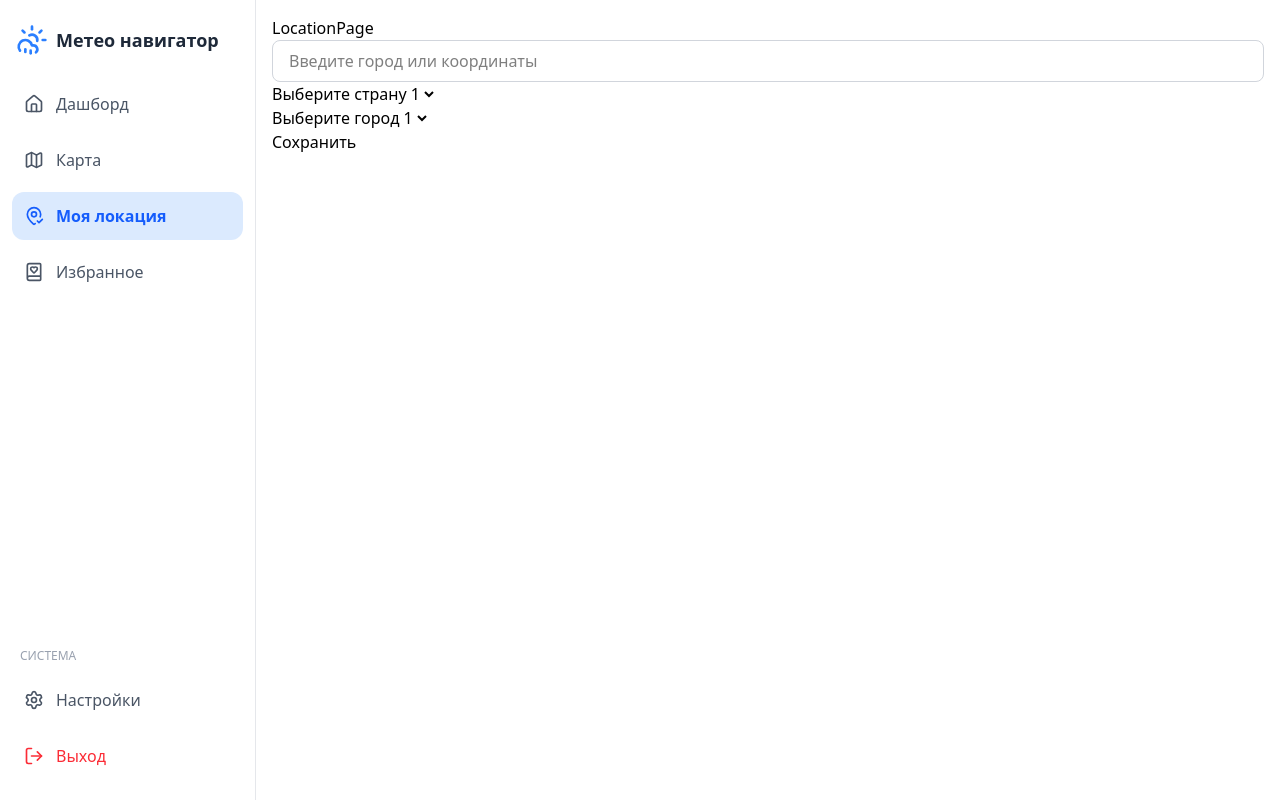
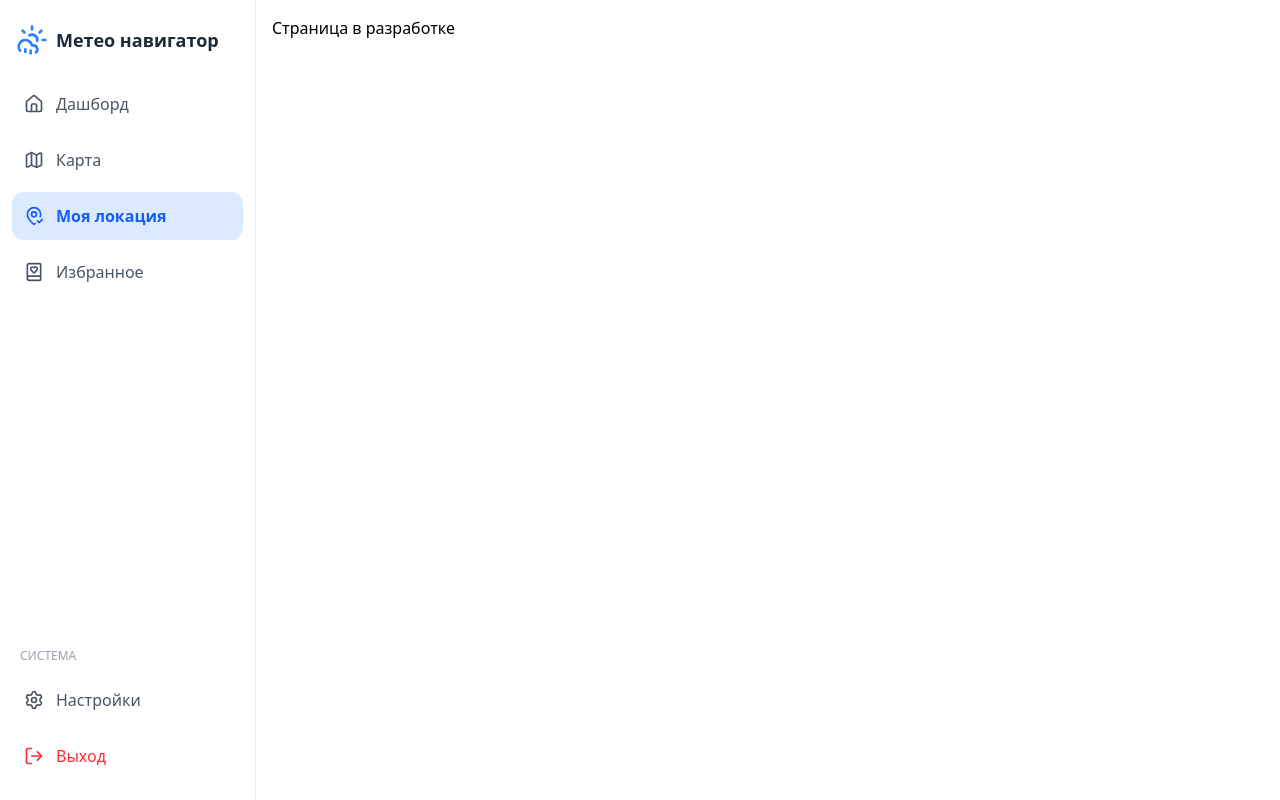
Before and after one commit to 85ar/weather-app, a Vue app: page /location in a window 1280 px wide. Built offline with nearby package versions, Linux system fonts and the light colour scheme; the HTML template or start-up script is replaced by a standard one; what vue-tippy would draw is missing.

Commit message:
Страницы на разработке & favicon

```diff
--- a/src/main.ts
+++ b/src/main.ts
@@ -13,6 +13,7 @@ import router from './router'
 
 const app = createApp(App)
 
+// Базовая настройка для всплывающих уведомлений
 app.use(Toast, {
   transition: 'Vue-Toastification__bounce',
   maxToasts: 5,
@@ -24,6 +25,7 @@ app.use(Toast, {
   toastClassName: 'custom-toast',
 })
 
+// Базовая настройка для тултипов
 app.use(VueTippy, {
   defaultProps: {
     theme: 'simple',
--- a/src/pages/LocationPage.vue
+++ b/src/pages/LocationPage.vue
@@ -1,42 +1,9 @@
 <template>
-  <div>LocationPage</div>
-  <input
-    v-model="city"
-    type="text"
-    placeholder="Введите город или координаты"
-    class="w-full px-4 py-2 border border-gray-300 rounded-lg"
-  />
-  <form @submit="submitForm()">
-    <div>
-      <label for="select">Выберите страну</label>
-      <select id="select">
-        <option>1</option>
-        <option>2</option>
-      </select>
-    </div>
+  <h1>Страница в разработке</h1>
 
-        <div>
-      <label for="select">Выберите город</label>
-      <select id="select">
-        <option>1</option>
-        <option>2</option>
-      </select>
-    </div>
-  </form>
-
-  <button>Сохранить</button>
 </template>
 
 <script setup lang="ts">
-import { storeToRefs } from 'pinia'
-import { useWeatherStore } from '../stores/weather'
-
-const store = useWeatherStore()
-const { city } = storeToRefs(store)
-
-const submitForm = () => {
-  console.log('submit')
-}
 </script>
 
 <style scoped></style>
--- a/src/pages/SettingPage.vue
+++ b/src/pages/SettingPage.vue
@@ -1,5 +1,5 @@
 <template>
-  <div>Setting</div>
+  <h1>Страница в разработке</h1>
 </template>
 
 <script setup lang="ts"></script>
```
Also changed, not shown: 1 other file (tests, documents, lock files or other folders).
